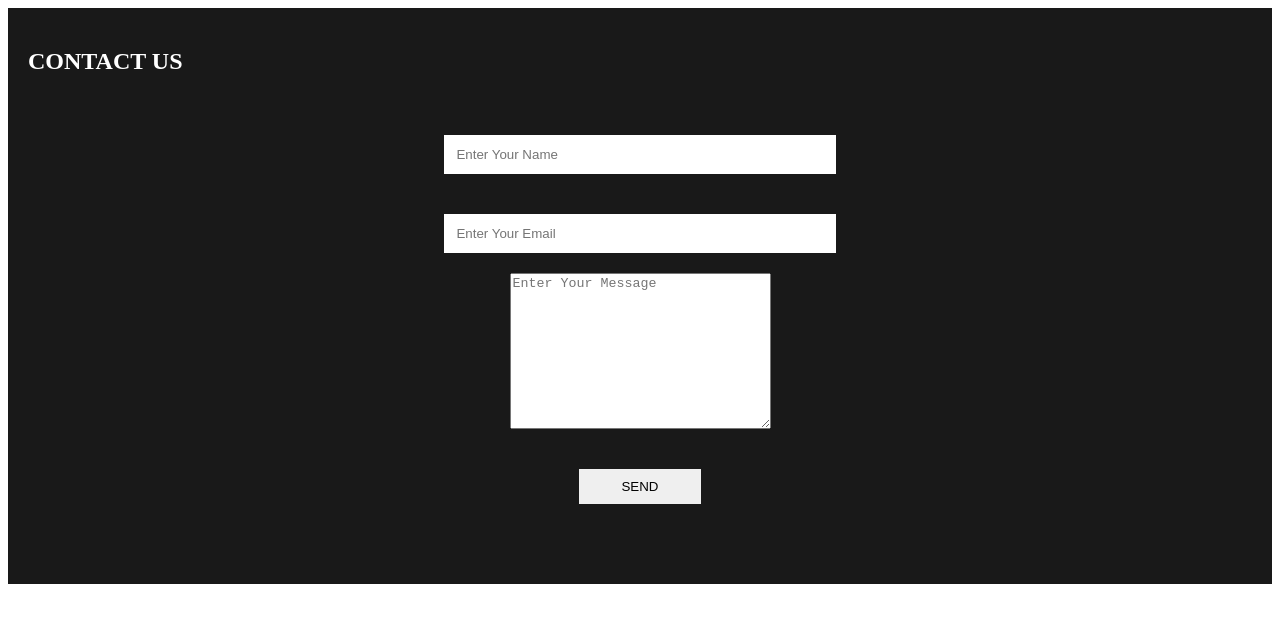
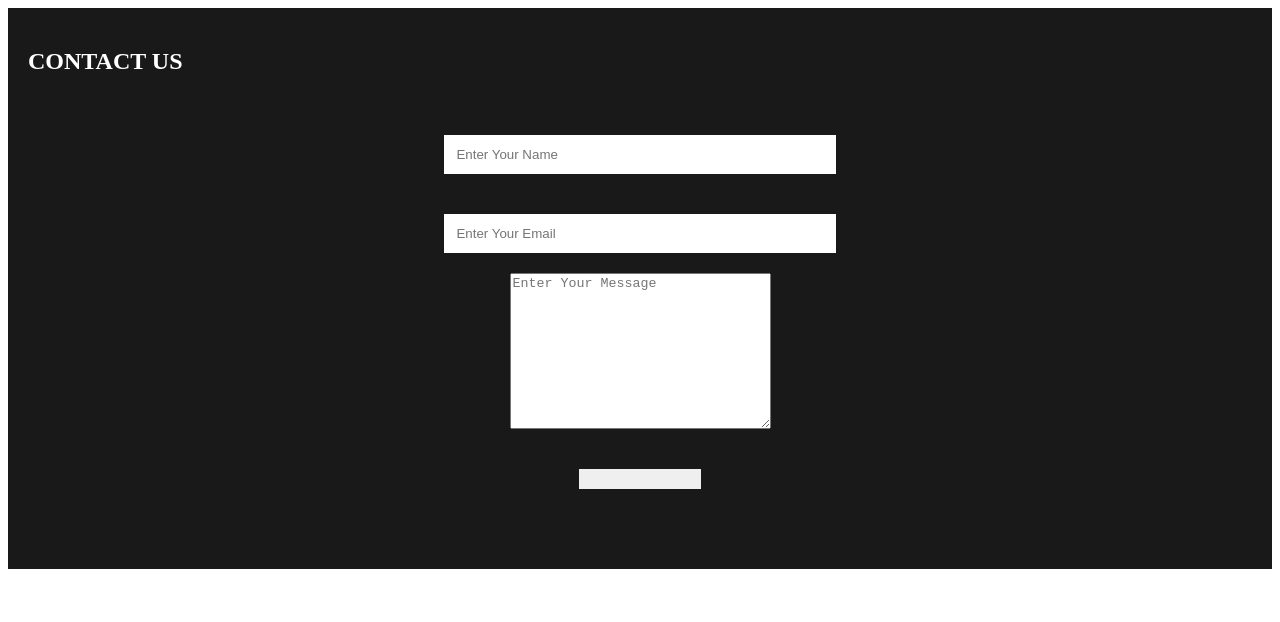
Before and after one commit to lab-antwerp-1/pc-group2, a website: page index.html in a window 1280 px wide. Drawn offline with Linux system fonts and the light colour scheme.

Commit message:
fixed the input type

```diff
--- a/index.html
+++ b/index.html
@@ -18,7 +18,7 @@
     <input type="text" name="name" class="input" placeholder="Enter Your Name">
     <input type="email" name="email" class="input" placeholder="Enter Your Email">
     <textarea name="msg" id="msg" cols="30" rows="10" placeholder="Enter Your Message"></textarea>
-    <input type="submit" value="SEND" id="send">
+    <button type="submit" value="SEND" id="send" ></button>
 
    </form>
    </section>
```
